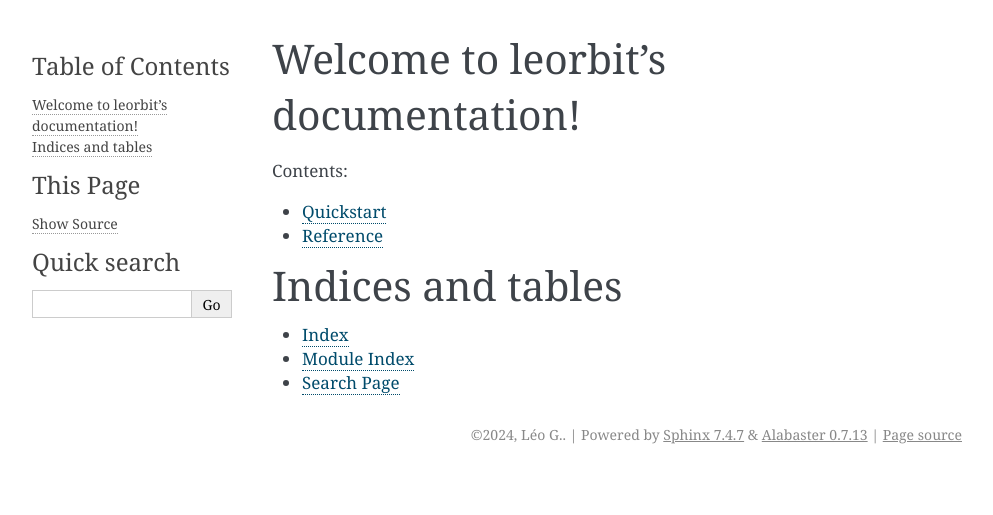
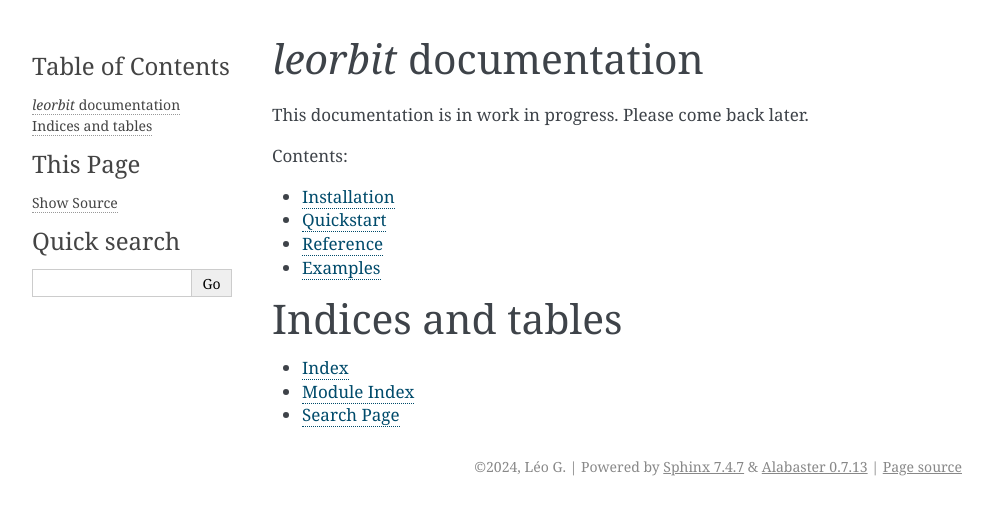
Before and after one commit to grdleo/leorbit, a Sphinx documentation site: the page built from docs/source/index.rst, in a window 1280 px wide. Shown: the top 515 px of the page, without its empty margins (148-1141 px from the left). Built offline with Sphinx 7.4.7, drawn with Linux system fonts in a browser that asks for light colours.

```diff
--- a/docs/source/conf.py
+++ b/docs/source/conf.py
@@ -7,8 +7,8 @@
 # https://www.sphinx-doc.org/en/master/usage/configuration.html#project-information
 
 project = 'leorbit'
-copyright = '2024, Léo G.'
-author = 'Léo G.'
+copyright = '2024, Léo G'
+author = 'Léo G'
 release = '0.0.0'
 
 # Add your project directory to the Python path
--- /dev/null
+++ b/docs/source/examples/index.rst
@@ -0,0 +1,2 @@
+Examples
+========
--- a/docs/source/index.rst
+++ b/docs/source/index.rst
@@ -1,14 +1,16 @@
-Welcome to leorbit's documentation!
+`leorbit` documentation
 ===================================
 
+This documentation is in work in progress. Please come back later.
+
 .. toctree::
-   :maxdepth: 2
+   :maxdepth: 1
    :caption: Contents:
 
+   installation
    quickstart
-   reference
-
-
+   reference/index
+   examples/index
 
 Indices and tables
 ==================
--- /dev/null
+++ b/docs/source/installation.rst
@@ -0,0 +1,2 @@
+Installation
+============
--- a/docs/source/reference.rst
+++ /dev/null
@@ -1,5 +0,0 @@
-Reference
-=========
-
-.. automodule:: leorbit
-    :members:
```
Also changed, not shown: docs/source/reference/algorithms.rst (added, +8 -0 lines), docs/source/reference/index.rst (added, +12 -0 lines), docs/source/reference/math.rst (added, +8 -0 lines), docs/source/reference/orbit.rst (added, +14 -0 lines), docs/source/reference/simulation.rst (added, +8 -0 lines), docs/source/reference/time.rst (added, +8 -0 lines), leorbit/__init__.py (+0 -19 lines), 1 other file.
